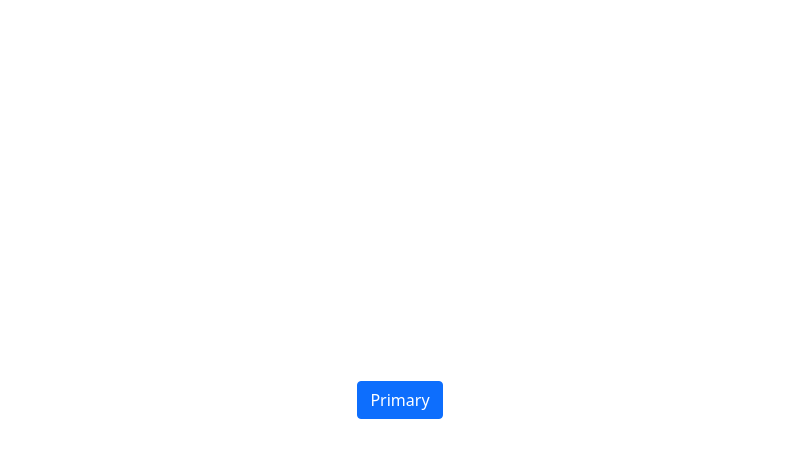
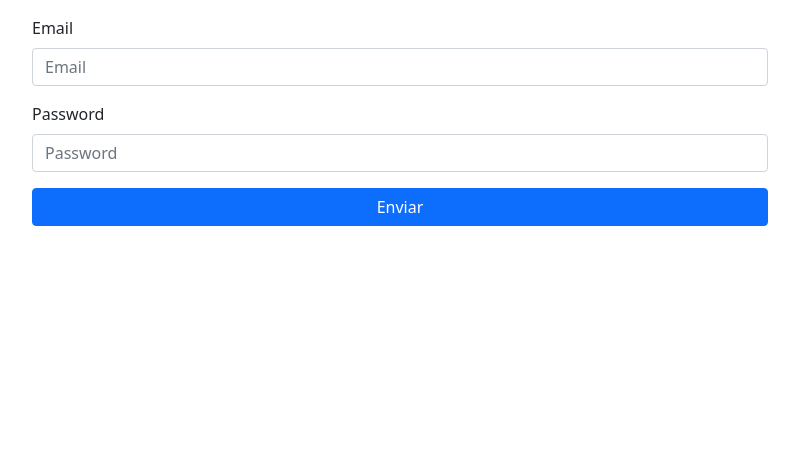
Before and after one commit to deztidev/alkemy-challenge-react, a React (Create React App) app: page / in a window 1280 px wide. Shown: the top 458 px of the page, without its empty margins (240-1039 px from the left). Built offline with nearby package versions, Linux system fonts and the light colour scheme.

Commit message:
Created Login

```diff
--- a/package.json
+++ b/package.json
@@ -6,10 +6,13 @@
     "@testing-library/jest-dom": "^5.14.1",
     "@testing-library/react": "^11.2.7",
     "@testing-library/user-event": "^12.8.3",
+    "axios": "^0.21.4",
     "bootstrap": "^5.1.0",
+    "formik": "^2.2.9",
     "react": "^17.0.2",
     "react-bootstrap": "^2.0.0-beta.6",
     "react-dom": "^17.0.2",
+    "react-router-dom": "^5.3.0",
     "react-scripts": "4.0.3",
     "web-vitals": "^1.1.2"
   },
--- a/public/index.html
+++ b/public/index.html
@@ -18,11 +18,6 @@
 		<title>React App</title>
 	</head>
 	<body>
-		<div class="container" style="background: #01b694">
-			<div class="row">
-				<div class="col-6"></div>
-			</div>
-		</div>
 		<div id="root"></div>
 	</body>
 </html>
--- a/src/App.js
+++ b/src/App.js
@@ -1,12 +1,13 @@
-import { Button } from "react-bootstrap";
+import { BrowserRouter, Switch, Route } from "react-router-dom";
+import Login from "./pages/Login";
 
 function App() {
 	return (
-		<div className="App">
-			<header className="App-header">
-				<Button>Primary</Button>
-			</header>
-		</div>
+		<BrowserRouter>
+			<Switch>
+				<Route exact path="/" component={Login} />
+			</Switch>
+		</BrowserRouter>
 	);
 }
 
--- a/src/index.js
+++ b/src/index.js
@@ -1,7 +1,7 @@
 import React from "react";
 import ReactDOM from "react-dom";
 import "./assets/styles/index.css";
-import "bootstrap/dist/css/bootstrap.css";
+import "bootstrap/dist/css/bootstrap.min.css";
 import App from "./App";
 
 ReactDOM.render(
--- /dev/null
+++ b/src/pages/Login.jsx
@@ -0,0 +1,95 @@
+import React, { useState } from "react";
+import { useHistory } from "react-router";
+import axios from "axios";
+import { Formik, Form, Field, ErrorMessage } from "formik";
+
+const Login = () => {
+	const history = useHistory();
+	const [error, setError] = useState(null);
+	return (
+		<div className="container mt-3">
+			<div className="row justify-content-center">
+				<div className="col col-md-10 col-lg-8">
+					<Formik
+						initialValues={{
+							email: "",
+							password: "",
+						}}
+						validate={values => {
+							let errors = {};
+
+							if (!values.email) {
+								errors.email = "Please, enter an email";
+							}
+
+							if (!values.password) {
+								errors.password = "Please, enter a password";
+							}
+
+							return errors;
+						}}
+						onSubmit={async (values, { resetForm }) => {
+							const response = await axios
+								.post("http://challenge-react.alkemy.org/", values)
+								.catch(() => setError("Invalid email or password"));
+							const token = response.data.token;
+							console.log(response);
+							localStorage.setItem("user", JSON.stringify(token));
+							resetForm();
+							history.push("/home");
+						}}
+					>
+						{({ errors }) => (
+							<Form>
+								<div className="mb-3">
+									<label htmlFor="email" className="form-label">
+										Email
+									</label>
+									<Field
+										type="email"
+										className="form-control"
+										name="email"
+										id="email"
+										placeholder="Email"
+										required
+									/>
+									<ErrorMessage
+										name="email"
+										component={() => (
+											<div className="text-danger">{errors.email}</div>
+										)}
+									/>
+								</div>
+								<div className="mb-3">
+									<label htmlFor="password" className="form-label">
+										Password
+									</label>
+									<Field
+										type="password"
+										className="form-control"
+										name="password"
+										id="password"
+										placeholder="Password"
+										required
+									/>
+									<ErrorMessage
+										name="password"
+										component={() => (
+											<div className="text-danger">{errors.password}</div>
+										)}
+									/>
+								</div>
+								<button type="submit" className="btn col-12 btn-primary">
+									Enviar
+								</button>
+								{error && <p className="text-danger text-center">{error}</p>}
+							</Form>
+						)}
+					</Formik>
+				</div>
+			</div>
+		</div>
+	);
+};
+
+export default Login;
```
Also changed, not shown: datos.txt (added), 1 other file (tests, documents, lock files or other folders).
